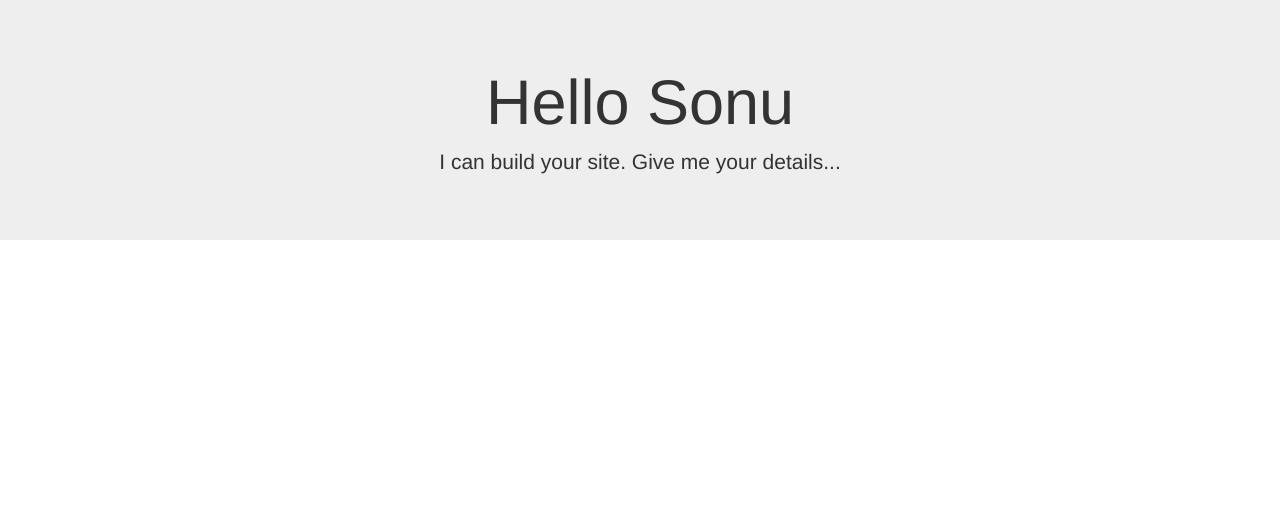
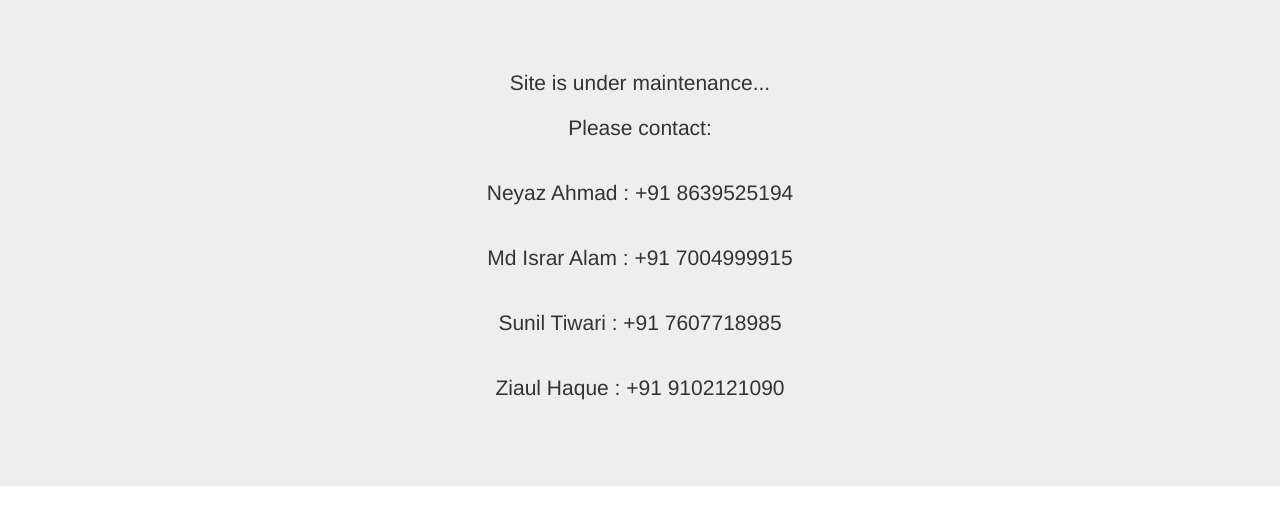
Before and after one commit to mas2405/hello-world, a plain HTML site: page index.html in a window 1280 px wide. Drawn offline with nearby package versions, Linux system fonts and the light colour scheme.

Commit message:
modified

```diff
--- a/index.html
+++ b/index.html
@@ -1,7 +1,7 @@
 <!DOCTYPE html>
 <html>
 <head>
-<title>Raza</title>
+<title>Nistroenterprises</title>
   <meta charset="utf-8">
   <meta name="viewport" content="width=device-width, initial-scale=1">
   <link rel="stylesheet" href="https://maxcdn.bootstrapcdn.com/bootstrap/3.4.0/css/bootstrap.min.css">
@@ -11,8 +11,13 @@
 <body>
 
 <div class="jumbotron text-center">
-  <h1>Hello Sonu</h1>
-  <p>I can build your site. Give me your details...</p>
+  <h1></h1>
+  <p>Site is under maintenance...</p>
+<p>Please contact: </p> <br>
+<p>Neyaz Ahmad   : +91 8639525194 </p> <br>
+<p>Md Israr Alam : +91 7004999915</p> <br>
+<p>Sunil Tiwari  : +91 7607718985</p> <br>
+<p>Ziaul Haque   : +91 9102121090</p> <br>
 </div>
 
 </body>
```
